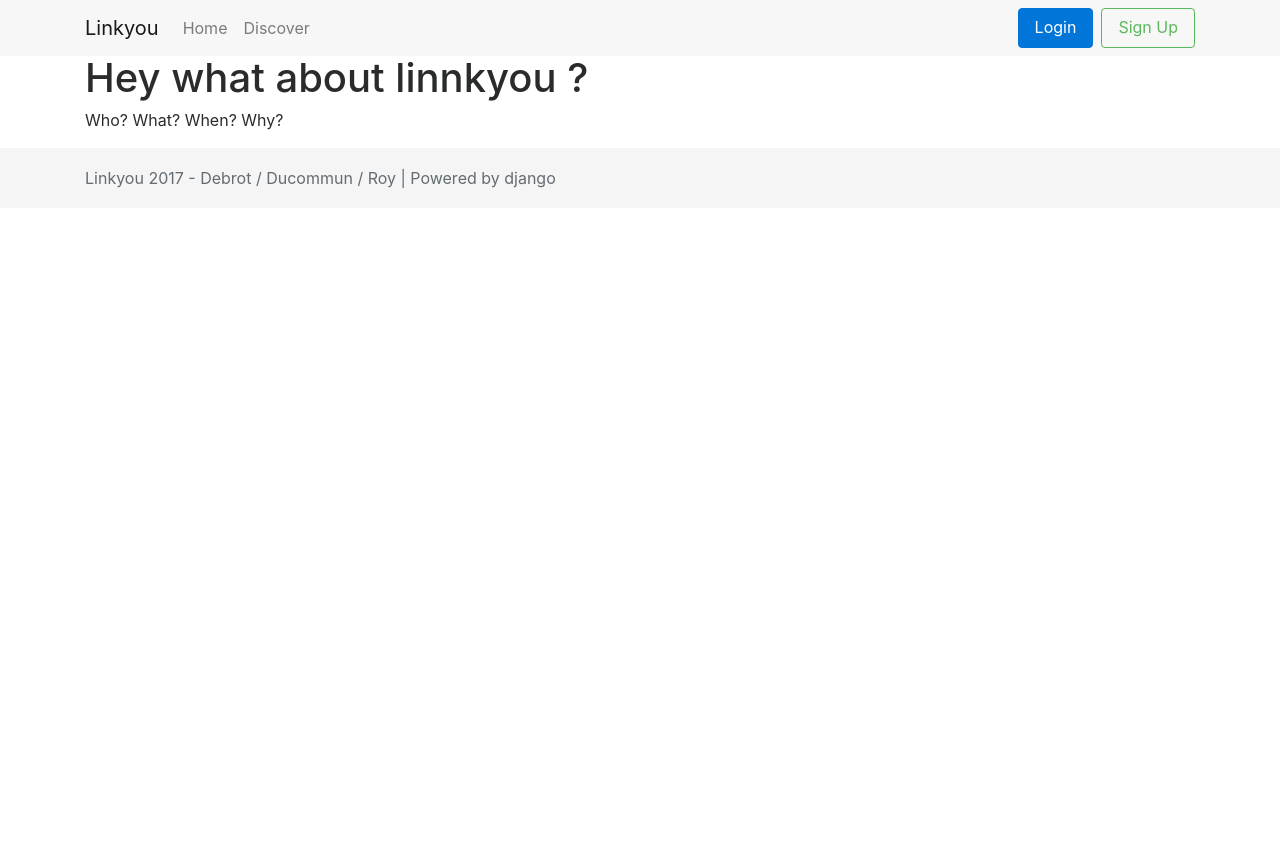
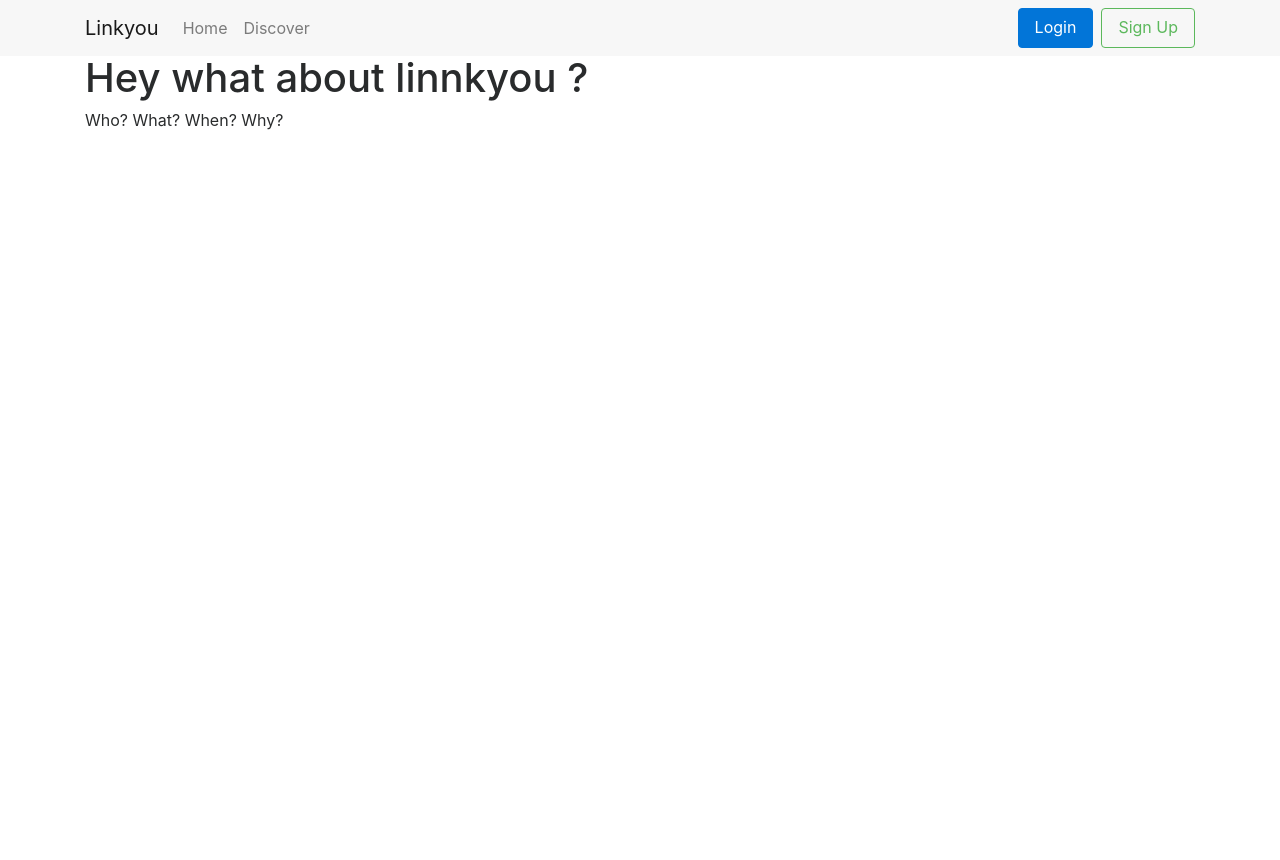
Before and after one commit to HE-Arc/LinkYou, a Django app: page /about in a window 1280 px wide. After the commit the page ends 130 px from the top, so only its background shows below. Run offline with Django 3.2, Linux system fonts and the light colour scheme; some libraries are stand-ins or nearby versions.

Commit message:
Temporary footer removal

```diff
--- a/linkyouapp/static/css/linkyou.css
+++ b/linkyouapp/static/css/linkyou.css
@@ -64,17 +64,18 @@
 html {
   position: relative;
   min-height: 100%;
+  height: 100%;
 }
 
 body {
   /* Margin bottom by footer height */
   min-height: 100%;
-  height: 100vh;
+  height: 100%;
   margin-bottom: 60px;
 }
 
 .footer {
-  position: relative;
+  position: absolute;
   bottom: 0;
   width: 100%;
   /* Set the fixed height of the footer here */
--- a/linkyouapp/templates/base.html
+++ b/linkyouapp/templates/base.html
@@ -50,11 +50,13 @@
 
   {% block content %}{% endblock %}
 
+<!--
   <footer class="footer">
     <div class="container">
       <span class="text-muted text-center">Linkyou 2017 - Debrot / Ducommun / Roy | Powered by django</span>
     </div>
   </footer>
+-->
 
   {% block scripts %}{% endblock %}
 
```
